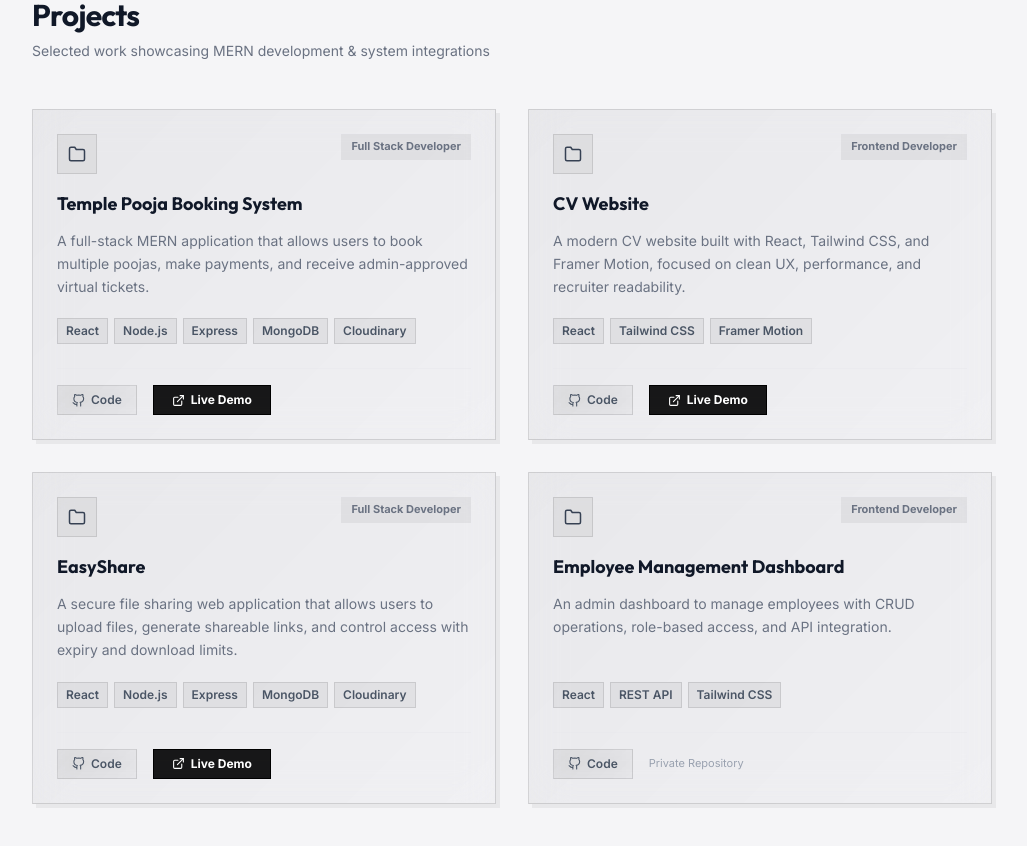
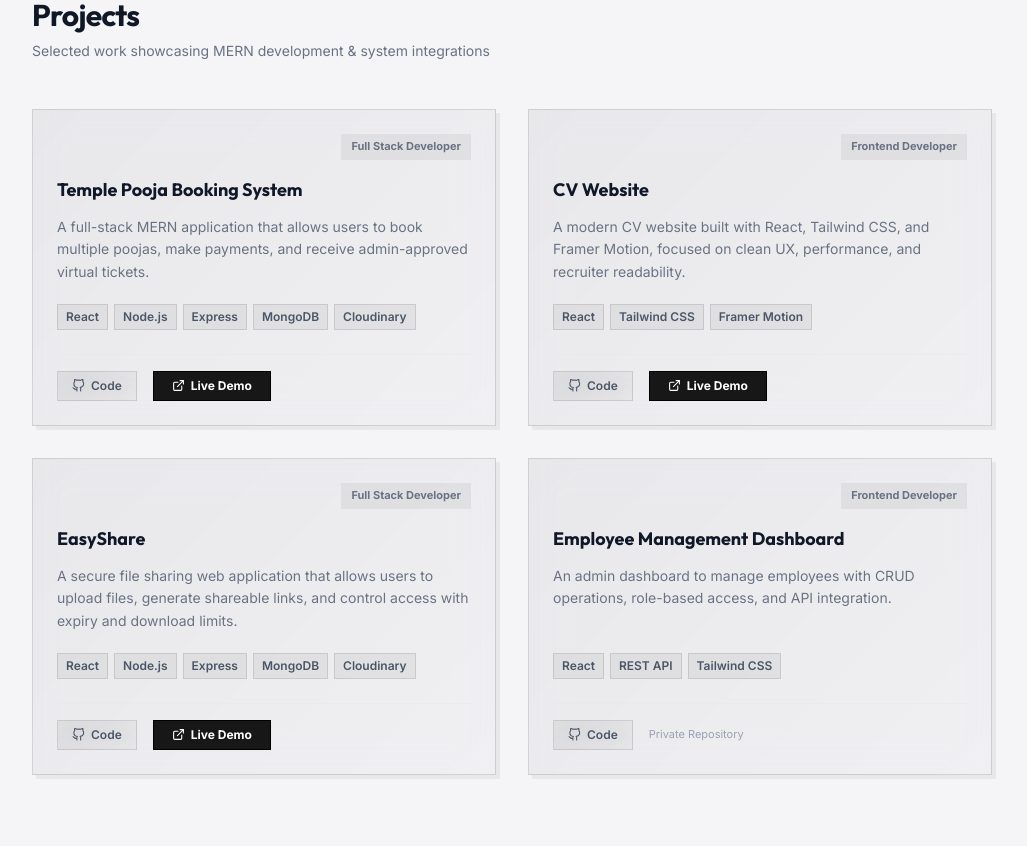
Before and after one commit to Mohan-Badiger/cv-mohan, a React (Vite) app: page / in a window 1280 px wide. Shown: the part 2340-3186 px from the top of the page, without its empty margins (128-1155 px from the left). Built offline with nearby package versions, Linux system fonts and the light colour scheme; no server answers.

Commit message:
feat: add Education, Experience, Projects, and Skills components to personal CV website

```diff
--- a/src/components/Projects.jsx
+++ b/src/components/Projects.jsx
@@ -1,5 +1,5 @@
 import { motion } from "motion/react";
-import { FiExternalLink, FiGithub, FiFolder } from "react-icons/fi";
+import { FiExternalLink, FiGithub } from "react-icons/fi";
 
 const projects = [
   {
@@ -81,11 +81,8 @@
               className="group glass-card p-6 flex flex-col justify-between"
             >
               <div>
-                {/* Header: Folder Icon + Role */}
-                <div className="flex items-start justify-between gap-4">
-                  <div className={`p-2.5 bg-black/5 dark:bg-white/5 border border-black/10 dark:border-white/10 text-gray-700 dark:text-gray-300 flex items-center justify-center shrink-0`}>
-                    <FiFolder size={18} />
-                  </div>
+                {/* Header: Role */}
+                <div className="flex items-start justify-end">
                   <span className="bg-black/5 dark:bg-white/10 px-2.5 py-1 text-[11px] font-bold text-gray-500 dark:text-gray-400">
                     {project.role}
                   </span>
```
